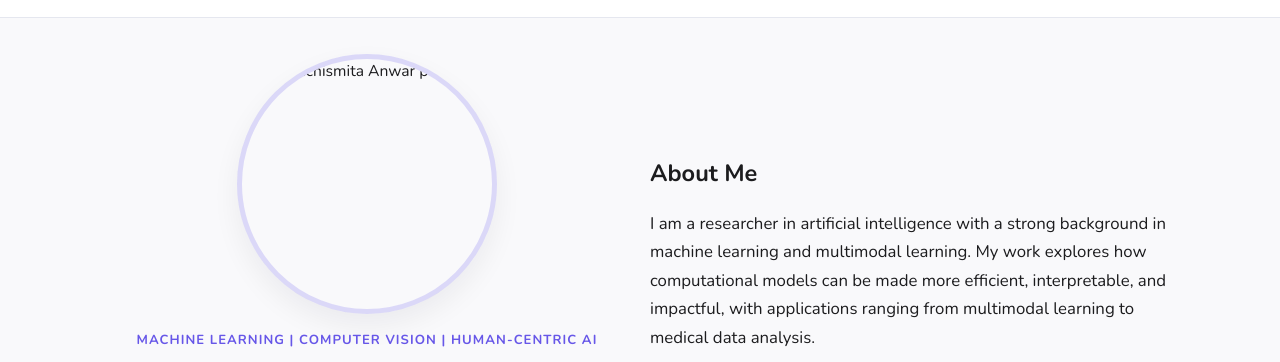
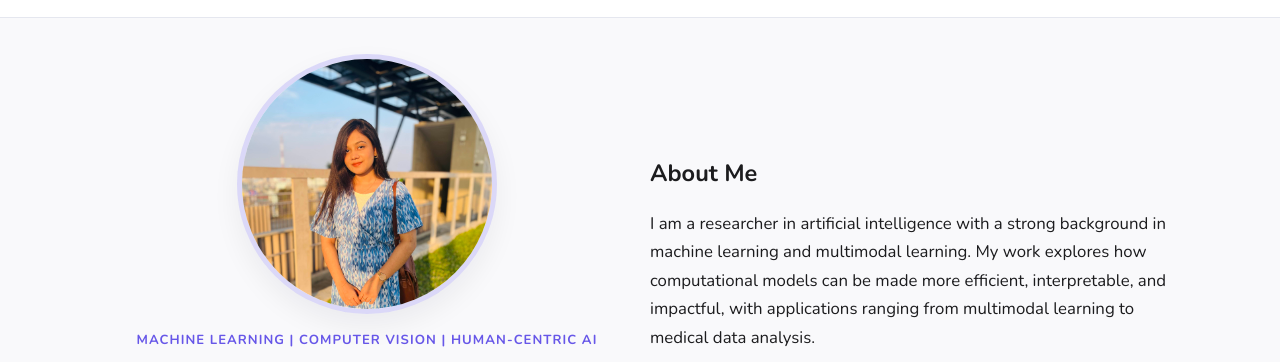
Before and after one commit to shuchismita-anwar/shuchismita-anwar.github.io, a plain HTML site: page index.html in a window 1280 px wide. Shown: the part 55-417 px from the top of the page. Drawn offline with nearby package versions, Linux system fonts and the light colour scheme.

Commit message:
Update site

```diff
--- a/index.html
+++ b/index.html
@@ -31,7 +31,7 @@
       <div class="container about-flex">
         <div class="profile-block">
           <div class="avatar-frame round">
-            <img src="./public/academic-portrait.png" alt="Shuchismita Anwar portrait">
+            <img src="./academic-portrait.png" alt="Shuchismita Anwar portrait">
           </div>
           <div class="tagline">Machine Learning | Computer Vision | Human-Centric AI</div>
           <h1 class="profile-name">Shuchismita Anwar</h1>
```
Also changed, not shown: academic-portrait.png (added).
